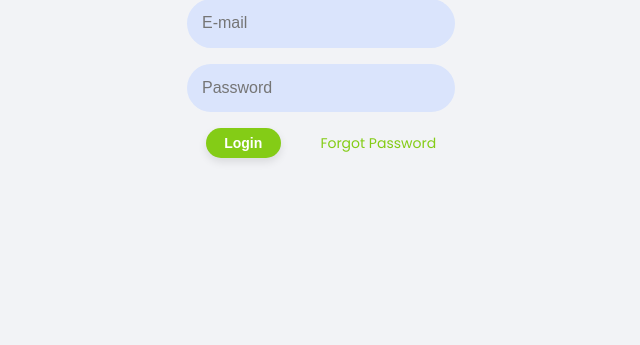
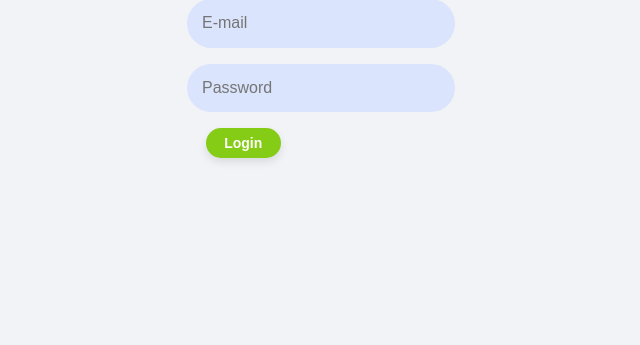
Before and after one commit to utibeabasidt/JobLynk, a Flask app: page /login in a window 1280 px wide. Shown: the part 277-622 px from the top of the page, without its empty margins (319-959 px from the left). Run offline with Flask 3, Linux system fonts and the light colour scheme; parts of the project's set-up code (start-up, migrations or seed data) failed here and were passed over.

Commit message:
Update login.html

```diff
--- a/templates/login.html
+++ b/templates/login.html
@@ -24,9 +24,6 @@
       <input type="password" placeholder="Password" name="password" required />
       <div class="actions">
         <button type="submit" class="btn">Login</button>
-        <a href="" class="link"
-          >Forgot Password</a
-        >
       </div>
     </form>
     {% with messages = get_flashed_messages() %} {% if messages or error %}
```
